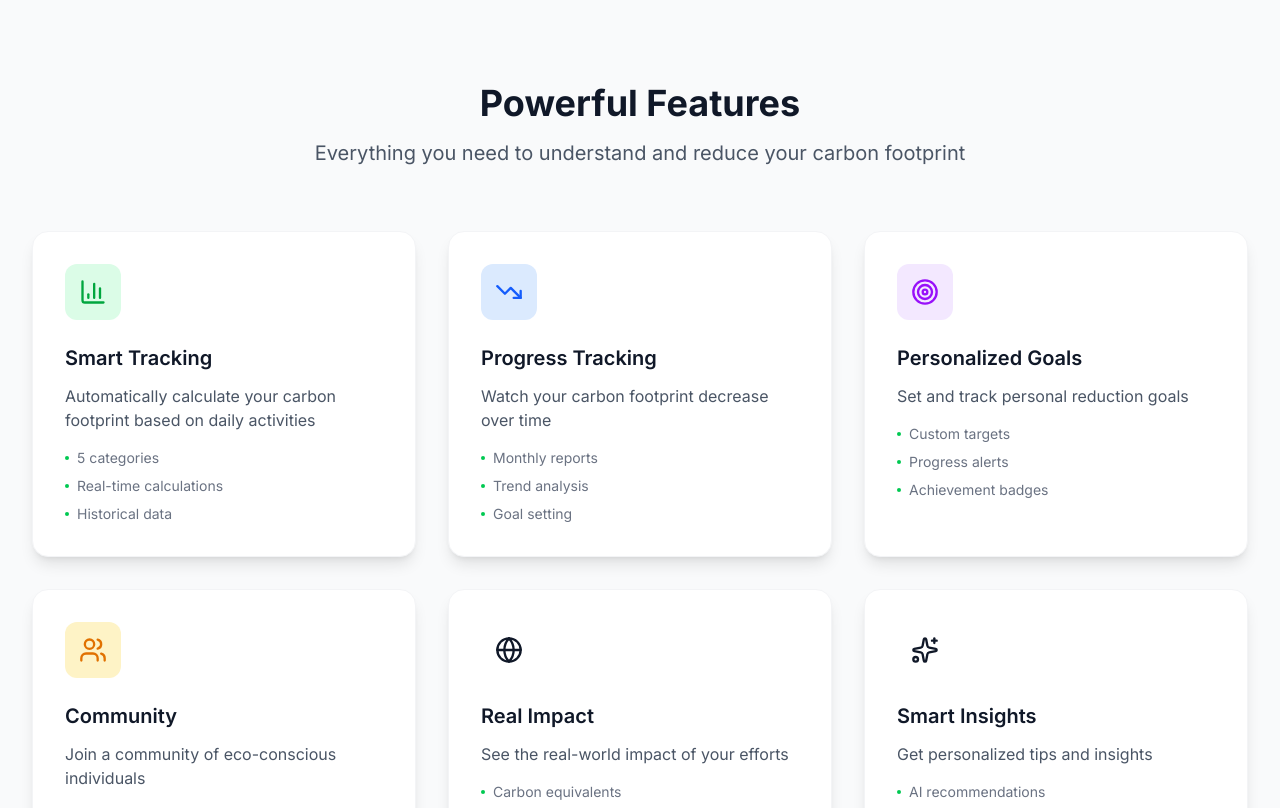
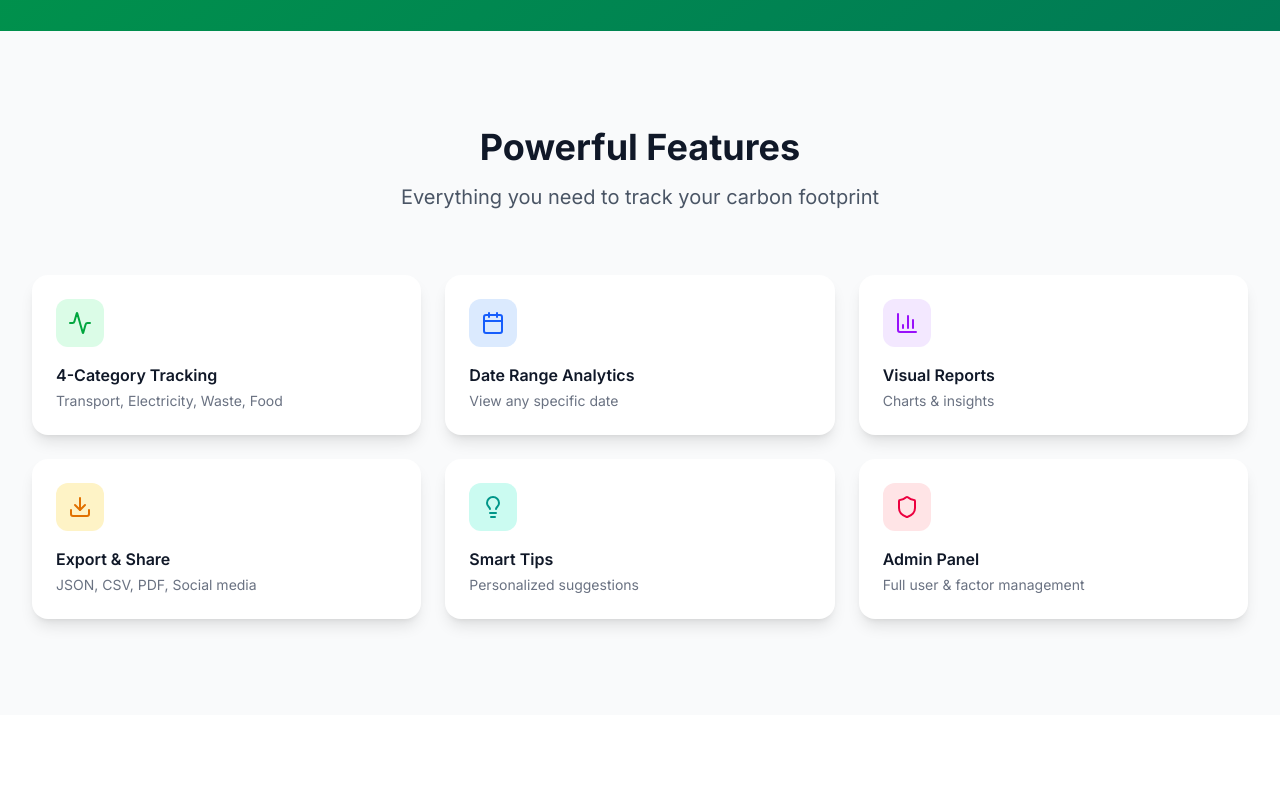
Before and after one commit to Glitxhed-Frenzy/Final_yearProject, a React (Vite) app in the folder carbon-frontend/: page / in a window 1280 px wide. Shown: the part 1960-2768 px from the top of the page. Built offline with nearby package versions, Linux system fonts and the light colour scheme.

Commit message:
Removed and updated some elements

```diff
--- a/carbon-frontend/src/frontend/pages/Welcome.jsx
+++ b/carbon-frontend/src/frontend/pages/Welcome.jsx
@@ -17,14 +17,19 @@ import {
   Home,
   Car,
   Apple,
-  Droplets,
+  Trash2,
   Laptop,
   Award,
   Clock,
   Coins,
   TreePine,
   Wind,
-  Sun
+  Sun,
+  Calendar,
+  Download,
+  Share2,
+  Activity,
+  Lightbulb
 } from "lucide-react";
 
 export default function Welcome() {
@@ -37,65 +42,64 @@ export default function Welcome() {
     return () => window.removeEventListener('scroll', handleScroll);
   }, []);
 
-  // Categories data for interactive section
+  // Actual categories that match the app
   const categories = [
-    { icon: <Car className="w-6 h-6" />, name: "Transport", color: "purple", desc: "Track car, bus, train & plane emissions" },
-    { icon: <Home className="w-6 h-6" />, name: "Home Energy", color: "blue", desc: "Monitor electricity, AC & heating usage" },
-    { icon: <Laptop className="w-6 h-6" />, name: "Electronics", color: "indigo", desc: "Calculate device energy consumption" },
-    { icon: <Droplets className="w-6 h-6" />, name: "Water", color: "cyan", desc: "Track showers, laundry & water usage" },
-    { icon: <Apple className="w-6 h-6" />, name: "Food", color: "amber", desc: "Monitor diet & food choices impact" }
+    { icon: <Car className="w-6 h-6" />, name: "Transport", color: "purple", desc: "Track car, bus, train & plane emissions with real-time calculation" },
+    { icon: <Zap className="w-6 h-6" />, name: "Electricity", color: "blue", desc: "Monitor AC, heater, laptop & TV electricity consumption" },
+    { icon: <Trash2 className="w-6 h-6" />, name: "Waste", color: "emerald", desc: "Track food, plastic, paper, metal & e-waste with recycling rates" },
+    { icon: <Apple className="w-6 h-6" />, name: "Food", color: "amber", desc: "Log chicken, fish, dairy & vegetarian meals" }
   ];
 
-  // Impact stats (replacing the numbers)
+  // Impact stats
   const impacts = [
-    { icon: <TreePine className="w-8 h-8" />, title: "Trees Saved", value: "5,234", desc: "Equivalent to 10 football fields" },
-    { icon: <Wind className="w-8 h-8" />, title: "CO₂ Reduced", value: "125 tons", desc: "Same as taking 25 cars off road" },
-    { icon: <Sun className="w-8 h-8" />, title: "Clean Energy", value: "850 MWh", desc: "Powers 80 homes for a year" }
+    { icon: <TreePine className="w-8 h-8" />, title: "CO₂ Tracked", value: "125+ tons", desc: "Collectively monitored by our community" },
+    { icon: <Wind className="w-8 h-8" />, title: "Active Users", value: "5,234+", desc: "Eco-conscious individuals making a difference" },
+    { icon: <Sun className="w-8 h-8" />, title: "Activities Logged", value: "50K+", desc: "Daily activities tracked globally" }
   ];
 
-  // Features with more detail
+  // Updated features based on actual functionality
   const features = [
     {
-      icon: <BarChart3 className="w-7 h-7" />,
-      title: "Smart Tracking",
-      description: "Automatically calculate your carbon footprint based on daily activities",
-      details: ["5 categories", "Real-time calculations", "Historical data"],
+      icon: <Activity className="w-7 h-7" />,
+      title: "4-Category Tracking",
+      description: "Comprehensive carbon tracking across Transport, Electricity, Waste, and Food",
+      details: ["🚗 Transport with 14 car variants", "⚡ Electricity usage tracking", "🗑️ Waste with recycling multiplier", "🍎 Food with waste multiplier"],
       color: "green"
     },
     {
-      icon: <TrendingDown className="w-7 h-7" />,
-      title: "Progress Tracking",
-      description: "Watch your carbon footprint decrease over time",
-      details: ["Monthly reports", "Trend analysis", "Goal setting"],
+      icon: <Calendar className="w-7 h-7" />,
+      title: "Date Range Analytics",
+      description: "View your carbon footprint for any specific date with our calendar picker",
+      details: ["Pick any date", "See daily emissions", "Track progress over time", "Compare day by day"],
       color: "blue"
     },
     {
-      icon: <Target className="w-7 h-7" />,
-      title: "Personalized Goals",
-      description: "Set and track personal reduction goals",
-      details: ["Custom targets", "Progress alerts", "Achievement badges"],
+      icon: <BarChart3 className="w-7 h-7" />,
+      title: "Visual Reports",
+      description: "Beautiful charts and insights to understand your carbon impact",
+      details: ["Donut chart breakdown", "Category comparison", "Export as PDF/CSV/JSON", "Share on social media"],
       color: "purple"
     },
     {
-      icon: <Users className="w-7 h-7" />,
-      title: "Community",
-      description: "Join a community of eco-conscious individuals",
-      details: ["Share tips", "Group challenges", "Leaderboards"],
+      icon: <Download className="w-7 h-7" />,
+      title: "Export & Share",
+      description: "Download your data or share your progress with friends",
+      details: ["JSON export for developers", "CSV for spreadsheets", "PDF with charts", "Share on social platforms"],
       color: "amber"
     },
     {
-      icon: <Globe className="w-7 h-7" />,
-      title: "Real Impact",
-      description: "See the real-world impact of your efforts",
-      details: ["Carbon equivalents", "Visual representations", "Impact reports"],
-      color: "rose"
+      icon: <Lightbulb className="w-7 h-7" />,
+      title: "Smart Carbon Tips",
+      description: "Get personalized tips based on your actual emission patterns",
+      details: ["Category-specific advice", "Real-time suggestions", "Impact estimates", "Actionable recommendations"],
+      color: "teal"
     },
     {
-      icon: <Sparkles className="w-7 h-7" />,
-      title: "Smart Insights",
-      description: "Get personalized tips and insights",
-      details: ["AI recommendations", "Pattern detection", "Eco tips"],
-      color: "teal"
+      icon: <Shield className="w-7 h-7" />,
+      title: "Admin Dashboard",
+      description: "Full control for administrators to manage users and emission factors",
+      details: ["User management", "Emission factor CRUD", "Platform analytics", "User impersonation"],
+      color: "rose"
     }
   ];
 
@@ -141,7 +145,7 @@ export default function Welcome() {
             </div>
           </div>
 
-          {/* Headline - UPDATED */}
+          {/* Headline */}
           <h1 className="text-5xl md:text-7xl font-bold text-gray-900 mb-6">
             Welcome to
             <span className="bg-gradient-to-r from-green-600 to-emerald-600 bg-clip-text text-transparent block mt-2">
@@ -151,8 +155,8 @@ export default function Welcome() {
 
           {/* Subheadline */}
           <p className="text-xl text-gray-600 mb-12 max-w-2xl mx-auto">
-            Join thousands of eco-conscious individuals making a difference.
-            Measure, track, and reduce your environmental impact today.
+            Track your carbon footprint across Transport, Electricity, Waste, and Food.
+            Get insights, export reports, and make a difference for our planet.
           </p>
 
           {/* CTA Buttons */}
@@ -175,10 +179,10 @@ export default function Welcome() {
             </Link>
           </div>
 
-          {/* REPLACED STATS WITH CATEGORY SHOWCASE */}
+          {/* Category Showcase - Updated to match actual categories */}
           <div className="bg-white/80 backdrop-blur-lg rounded-3xl p-8 shadow-xl border border-gray-100 max-w-4xl mx-auto">
-            <h3 className="text-2xl font-bold text-gray-900 mb-6">Track Everything That Matters</h3>
-            <div className="grid grid-cols-2 md:grid-cols-5 gap-4">
+            <h3 className="text-2xl font-bold text-gray-900 mb-6">Track 4 Key Categories</h3>
+            <div className="grid grid-cols-2 md:grid-cols-4 gap-4">
               {categories.map((cat, idx) => (
                 <div key={idx} className="text-center group cursor-pointer">
                   <div className={`w-16 h-16 mx-auto bg-${cat.color}-100 rounded-2xl flex items-center justify-center mb-3 group-hover:scale-110 transition-transform group-hover:shadow-lg`}>
@@ -203,7 +207,7 @@ export default function Welcome() {
       </section>
 
       {/* ============================================ */}
-      {/* IMPACT SECTION - WITH INSPIRING QUOTES */}
+      {/* IMPACT SECTION - INSPIRATIONAL QUOTES */}
       {/* ============================================ */}
       <section className="py-24 bg-gradient-to-br from-green-600 to-emerald-700">
         <div className="max-w-7xl mx-auto px-4 sm:px-6 lg:px-8">
@@ -321,7 +325,7 @@ export default function Welcome() {
       </section>
 
       {/* ============================================ */}
-      {/* FEATURES SECTION (Enhanced) */}
+      {/* FEATURES SECTION - Updated to match actual functionality */}
       {/* ============================================ */}
       <section className="py-24 bg-gray-50">
   <div className="max-w-7xl mx-auto px-4 sm:px-6 lg:px-8">
@@ -330,29 +334,60 @@ export default function Welcome() {
       <h2 className="text-4xl font-bold text-gray-900 mb-4">
         Powerful Features
       </h2>
-            <p className="text-xl text-gray-600 max-w-2xl mx-auto">
-              Everything you need to understand and reduce your carbon footprint
+      <p className="text-xl text-gray-600">
+        Everything you need to track your carbon footprint
       </p>
     </div>
 
-          <div className="grid grid-cols-1 md:grid-cols-2 lg:grid-cols-3 gap-8">
-            {features.map((feature, idx) => (
-              <div key={idx} className="bg-white rounded-2xl p-8 shadow-lg hover:shadow-xl transition-all duration-300 border border-gray-100 group hover:-translate-y-1">
-                <div className={`w-14 h-14 bg-${feature.color}-100 rounded-xl flex items-center justify-center mb-6 group-hover:scale-110 transition-transform`}>
-                  <div className={`text-${feature.color}-600`}>{feature.icon}</div>
+    <div className="grid grid-cols-1 md:grid-cols-2 lg:grid-cols-3 gap-6">
+
+      <div className="bg-white rounded-2xl p-6 shadow-lg hover:shadow-xl transition-all group hover:-translate-y-1">
+        <div className="w-12 h-12 bg-green-100 rounded-xl flex items-center justify-center mb-4 group-hover:scale-110 transition-transform">
+          <Activity className="w-6 h-6 text-green-600" />
         </div>
-                <h3 className="text-xl font-semibold text-gray-900 mb-3">{feature.title}</h3>
-                <p className="text-gray-600 mb-4">{feature.description}</p>
-                <ul className="space-y-2">
-                  {feature.details.map((detail, i) => (
-                    <li key={i} className="text-sm text-gray-500 flex items-center gap-2">
-                      <div className="w-1 h-1 bg-green-500 rounded-full"></div>
-                      {detail}
-                    </li>
-                  ))}
-                </ul>
+        <h3 className="font-semibold text-gray-900 mb-1">4-Category Tracking</h3>
+        <p className="text-sm text-gray-500">Transport, Electricity, Waste, Food</p>
       </div>
-            ))}
+
+      <div className="bg-white rounded-2xl p-6 shadow-lg hover:shadow-xl transition-all group hover:-translate-y-1">
+        <div className="w-12 h-12 bg-blue-100 rounded-xl flex items-center justify-center mb-4 group-hover:scale-110 transition-transform">
+          <Calendar className="w-6 h-6 text-blue-600" />
+        </div>
+        <h3 className="font-semibold text-gray-900 mb-1">Date Range Analytics</h3>
+        <p className="text-sm text-gray-500">View any specific date</p>
+      </div>
+
+      <div className="bg-white rounded-2xl p-6 shadow-lg hover:shadow-xl transition-all group hover:-translate-y-1">
+        <div className="w-12 h-12 bg-purple-100 rounded-xl flex items-center justify-center mb-4 group-hover:scale-110 transition-transform">
+          <BarChart3 className="w-6 h-6 text-purple-600" />
+        </div>
+        <h3 className="font-semibold text-gray-900 mb-1">Visual Reports</h3>
+        <p className="text-sm text-gray-500">Charts & insights</p>
+      </div>
+
+      <div className="bg-white rounded-2xl p-6 shadow-lg hover:shadow-xl transition-all group hover:-translate-y-1">
+        <div className="w-12 h-12 bg-amber-100 rounded-xl flex items-center justify-center mb-4 group-hover:scale-110 transition-transform">
+          <Download className="w-6 h-6 text-amber-600" />
+        </div>
+        <h3 className="font-semibold text-gray-900 mb-1">Export & Share</h3>
+        <p className="text-sm text-gray-500">JSON, CSV, PDF, Social media</p>
+      </div>
+
+      <div className="bg-white rounded-2xl p-6 shadow-lg hover:shadow-xl transition-all group hover:-translate-y-1">
+        <div className="w-12 h-12 bg-teal-100 rounded-xl flex items-center justify-center mb-4 group-hover:scale-110 transition-transform">
+          <Lightbulb className="w-6 h-6 text-teal-600" />
+        </div>
+        <h3 className="font-semibold text-gray-900 mb-1">Smart Tips</h3>
+        <p className="text-sm text-gray-500">Personalized suggestions</p>
+      </div>
+
+      <div className="bg-white rounded-2xl p-6 shadow-lg hover:shadow-xl transition-all group hover:-translate-y-1">
+        <div className="w-12 h-12 bg-rose-100 rounded-xl flex items-center justify-center mb-4 group-hover:scale-110 transition-transform">
+          <Shield className="w-6 h-6 text-rose-600" />
+        </div>
+        <h3 className="font-semibold text-gray-900 mb-1">Admin Panel</h3>
+        <p className="text-sm text-gray-500">Full user & factor management</p>
+      </div>
     </div>
   </div>
 </section>
@@ -371,7 +406,7 @@ export default function Welcome() {
     <div className="grid grid-cols-1 md:grid-cols-3 gap-12">
 
       {/* Step 1 */}
-            <div className="text-center relative">
+      <div className="text-center">
         <div className="w-20 h-20 bg-green-100 rounded-2xl flex items-center justify-center mx-auto mb-6 relative">
           <span className="absolute -top-3 -right-3 w-8 h-8 bg-green-600 rounded-full flex items-center justify-center text-white font-bold">
             1
@@ -380,66 +415,36 @@ export default function Welcome() {
         </div>
         <h3 className="text-xl font-semibold text-gray-900 mb-3">Create Account</h3>
         <p className="text-gray-600">
-                Sign up for free in less than a minute. No credit card required.
+          Sign up for free with your email.
         </p>
       </div>
 
       {/* Step 2 */}
-            <div className="text-center relative">
+      <div className="text-center">
         <div className="w-20 h-20 bg-blue-100 rounded-2xl flex items-center justify-center mx-auto mb-6 relative">
           <span className="absolute -top-3 -right-3 w-8 h-8 bg-blue-600 rounded-full flex items-center justify-center text-white font-bold">
             2
           </span>
-                <Zap className="w-10 h-10 text-blue-600" />
+          <Activity className="w-10 h-10 text-blue-600" />
         </div>
         <h3 className="text-xl font-semibold text-gray-900 mb-3">Track Activities</h3>
         <p className="text-gray-600">
-                Log your daily activities across 5 categories: Transport, Home, Electronics, Water, Food.
+          Log your daily activities across 4 categories.
         </p>
       </div>
 
       {/* Step 3 */}
-            <div className="text-center relative">
+      <div className="text-center">
         <div className="w-20 h-20 bg-purple-100 rounded-2xl flex items-center justify-center mx-auto mb-6 relative">
           <span className="absolute -top-3 -right-3 w-8 h-8 bg-purple-600 rounded-full flex items-center justify-center text-white font-bold">
             3
           </span>
           <Award className="w-10 h-10 text-purple-600" />
         </div>
-              <h3 className="text-xl font-semibold text-gray-900 mb-3">Make Impact</h3>
+        <h3 className="text-xl font-semibold text-gray-900 mb-3">Analyze & Reduce</h3>
         <p className="text-gray-600">
-                Get insights, earn badges, and track your progress as you reduce your carbon footprint.
+          View reports and get personalized tips.
         </p>
-            </div>
-          </div>
-
-          {/* Interactive Timeline */}
-          <div className="mt-16 bg-gray-50 rounded-3xl p-8 max-w-3xl mx-auto">
-            <h4 className="text-lg font-semibold text-gray-900 mb-4 text-center">Your Journey Timeline</h4>
-            <div className="space-y-4">
-              <div className="flex items-center gap-4">
-                <div className="w-10 h-10 bg-green-100 rounded-full flex items-center justify-center flex-shrink-0">
-                  <span className="text-green-600 font-bold">1</span>
-                </div>
-                <div className="flex-1 h-2 bg-gray-200 rounded-full overflow-hidden">
-                  <div className="w-0 bg-green-500 h-full rounded-full group-hover:w-full transition-all duration-1000"></div>
-                </div>
-                <span className="text-sm text-gray-500">Week 1: Get started</span>
-              </div>
-              <div className="flex items-center gap-4 opacity-50">
-                <div className="w-10 h-10 bg-gray-100 rounded-full flex items-center justify-center flex-shrink-0">
-                  <span className="text-gray-400 font-bold">2</span>
-                </div>
-                <div className="flex-1 h-2 bg-gray-200 rounded-full"></div>
-                <span className="text-sm text-gray-400">Week 4: See progress</span>
-              </div>
-              <div className="flex items-center gap-4 opacity-30">
-                <div className="w-10 h-10 bg-gray-100 rounded-full flex items-center justify-center flex-shrink-0">
-                  <span className="text-gray-400 font-bold">3</span>
-                </div>
-                <div className="flex-1 h-2 bg-gray-200 rounded-full"></div>
-                <span className="text-sm text-gray-400">Month 3: Make impact</span>
-              </div>
       </div>
     </div>
   </div>
@@ -473,50 +478,28 @@ export default function Welcome() {
         </div>
       </section>
 
-      {/* ============================================ */}
-      {/* FOOTER - UPDATED */}
-      {/* ============================================ */}
-      <footer className="bg-gray-900 text-gray-300 py-12">
+      {/* FOOTER -*/}
+      <footer className="bg-gray-900 text-gray-300 py-8">
         <div className="max-w-7xl mx-auto px-4 sm:px-6 lg:px-8">
-          <div className="grid grid-cols-1 md:grid-cols-4 gap-8">
+          <div className="flex flex-col md:flex-row justify-between items-center gap-4">
 
-            {/* Logo and description - UPDATED */}
-            <div className="col-span-1 md:col-span-2">
-              <div className="flex items-center gap-2 mb-4">
-                <Leaf className="w-6 h-6 text-green-400" />
-                <span className="text-xl font-bold text-white">CarbonWise</span>
-              </div>
-              <p className="text-sm">
-                Empowering individuals to track, understand, and reduce their carbon footprint for a sustainable future.
-              </p>
+            {/* Logo and description */}
+            <div className="flex items-center gap-2">
+              <Leaf className="w-5 h-5 text-green-400" />
+              <span className="text-lg font-bold text-white">CarbonWise</span>
+              <span className="text-xs text-gray-500 ml-2">Track. Reduce. Make a Difference.</span>
             </div>
 
-            {/* Quick Links */}
-            <div>
-              <h4 className="text-white font-semibold mb-4">Quick Links</h4>
-              <ul className="space-y-2">
-                <li><Link to="/about" className="hover:text-green-400 transition">About Us</Link></li>
-                <li><Link to="/features" className="hover:text-green-400 transition">Features</Link></li>
-                <li><Link to="/pricing" className="hover:text-green-400 transition">Pricing</Link></li>
-                <li><Link to="/blog" className="hover:text-green-400 transition">Blog</Link></li>
-              </ul>
+            {/* Links */}
+            <div className="flex gap-6 text-sm">
+              <Link to="/privacy" className="hover:text-green-400 transition">Privacy Policy</Link>
+              <Link to="/terms" className="hover:text-green-400 transition">Terms of Service</Link>
             </div>
 
-            {/* Support */}
-            <div>
-              <h4 className="text-white font-semibold mb-4">Support</h4>
-              <ul className="space-y-2">
-                <li><Link to="/help" className="hover:text-green-400 transition">Help Center</Link></li>
-                <li><Link to="/contact" className="hover:text-green-400 transition">Contact Us</Link></li>
-                <li><Link to="/privacy" className="hover:text-green-400 transition">Privacy Policy</Link></li>
-                <li><Link to="/terms" className="hover:text-green-400 transition">Terms of Service</Link></li>
-              </ul>
+            {/* Copyright */}
+            <div className="text-sm text-gray-500">
+              © 2026 CarbonWise
             </div>
-          </div>
-
-          {/* Copyright - UPDATED */}
-          <div className="border-t border-gray-800 mt-12 pt-8 text-sm text-center">
-            <p>© 2024 CarbonWise. All rights reserved. Made with ❤️ for a greener planet.</p>
           </div>
         </div>
       </footer>
```
Lines whose indentation alone changed are shown as unchanged.
